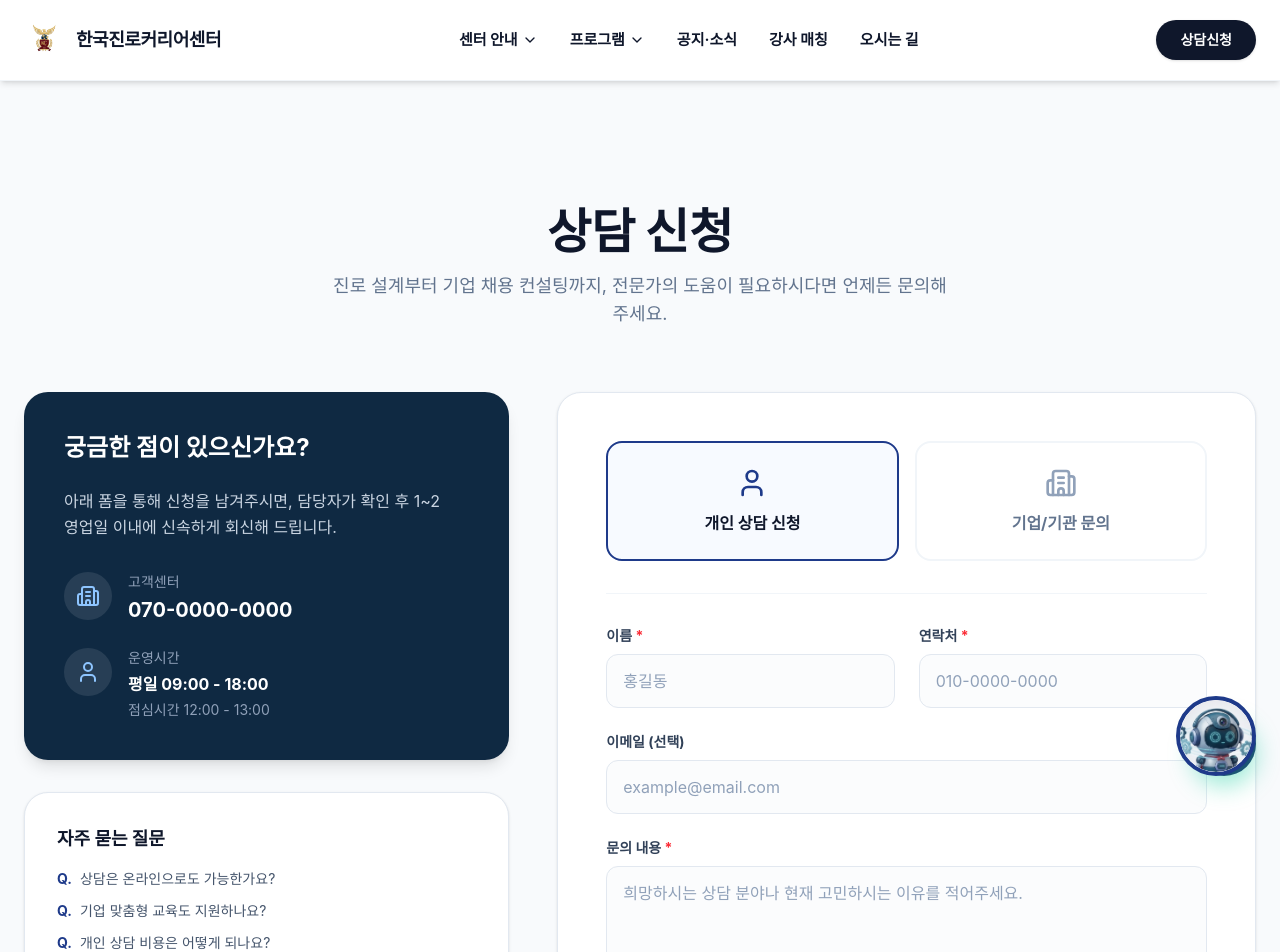
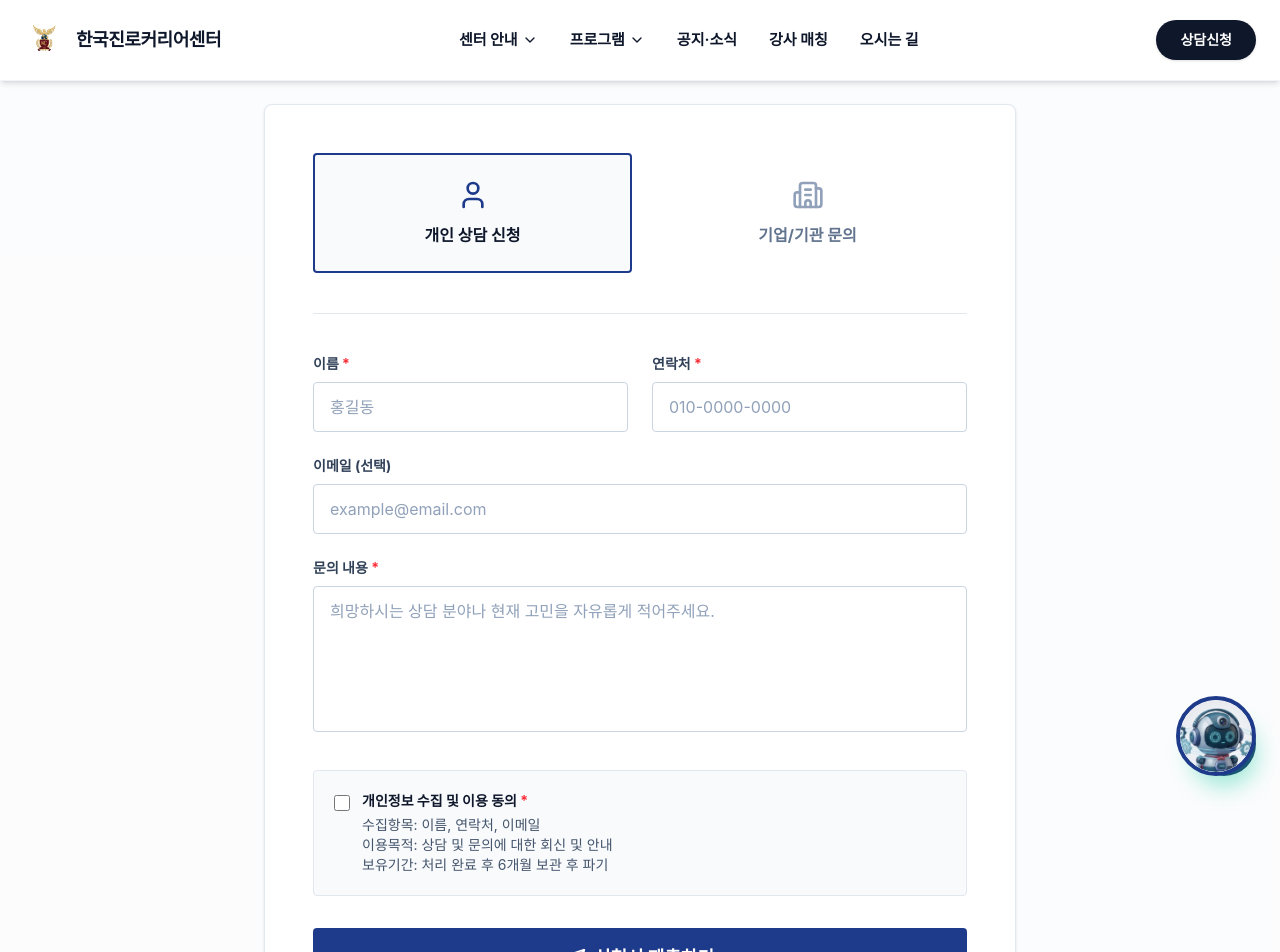
Before and after one commit to Minkkaeng/Korea-Career-Center, a Next.js app: page /apply in a window 1280 px wide. Shown: the top 952 px of the page. Built offline with nearby package versions, Linux system fonts and the light colour scheme.

Commit message:
revert: rollback Apply.tsx to original single column layout as requested

```diff
--- a/approved-ui/pages/Apply.tsx
+++ b/approved-ui/pages/Apply.tsx
@@ -82,89 +82,26 @@ export default function Apply() {
   };
 
   return (
-    <div className="min-h-screen bg-slate-50 pb-24 pt-32 font-sans">
-      <div className="max-w-[1280px] mx-auto px-4 sm:px-6">
+    <div className="w-full bg-slate-50/50 font-sans min-h-screen pb-24">
+      <div className="max-w-[800px] mx-auto px-4 sm:px-6 pt-4 md:pt-6 relative z-20">
+        <div className="bg-white rounded-lg border border-slate-200 p-8 md:p-12 shadow-sm relative overflow-hidden">
 
-        {/* Header Title */}
-        <div className="text-center mb-16">
-          <h1 className="text-4xl md:text-5xl font-black text-slate-900 mb-4">상담 신청</h1>
-          <p className="text-lg text-slate-500 max-w-2xl mx-auto break-keep">
-            진로 설계부터 기업 채용 컨설팅까지, 전문가의 도움이 필요하시다면 언제든 문의해 주세요.
-          </p>
-        </div>
-
-        <div className="grid lg:grid-cols-12 gap-8 lg:gap-12 items-start">
-
-          {/* Left: Contact Info & Guide */}
-          <div className="lg:col-span-5 flex flex-col gap-8">
-            <div className="bg-[#0f2942] text-white rounded-3xl p-8 md:p-10 shadow-lg">
-              <h2 className="text-2xl font-bold mb-6">궁금한 점이 있으신가요?</h2>
-              <p className="text-slate-300 leading-relaxed mb-8 break-keep">
-                아래 폼을 통해 신청을 남겨주시면, 담당자가 확인 후 1~2 영업일 이내에 신속하게 회신해 드립니다.
-              </p>
-
-              <div className="space-y-6">
-                <div className="flex items-start gap-4">
-                  <div className="w-12 h-12 bg-white/10 rounded-full flex items-center justify-center shrink-0">
-                    <Building2 className="w-6 h-6 text-blue-300" />
-                  </div>
-                  <div>
-                    <h3 className="text-slate-400 text-sm mb-1">고객센터</h3>
-                    <p className="font-bold text-xl">070-0000-0000</p>
-                  </div>
-                </div>
-
-                <div className="flex items-start gap-4">
-                  <div className="w-12 h-12 bg-white/10 rounded-full flex items-center justify-center shrink-0">
-                    <User className="w-6 h-6 text-blue-300" />
-                  </div>
-                  <div>
-                    <h3 className="text-slate-400 text-sm mb-1">운영시간</h3>
-                    <p className="font-bold">평일 09:00 - 18:00</p>
-                    <p className="text-sm text-slate-400 mt-1">점심시간 12:00 - 13:00</p>
-                  </div>
-                </div>
-              </div>
-            </div>
-
-            <div className="bg-white rounded-3xl p-8 border border-slate-200 shadow-sm">
-              <h3 className="font-bold text-lg text-slate-900 mb-4">자주 묻는 질문</h3>
-              <ul className="space-y-3 text-slate-600 text-sm">
-                <li className="flex gap-2">
-                  <span className="text-[#1e3a8a] font-bold">Q.</span>
-                  <span>상담은 온라인으로도 가능한가요?</span>
-                </li>
-                <li className="flex gap-2">
-                  <span className="text-[#1e3a8a] font-bold">Q.</span>
-                  <span>기업 맞춤형 교육도 지원하나요?</span>
-                </li>
-                <li className="flex gap-2">
-                  <span className="text-[#1e3a8a] font-bold">Q.</span>
-                  <span>개인 상담 비용은 어떻게 되나요?</span>
-                </li>
-              </ul>
-            </div>
-          </div>
-
-          {/* Right: Form Area */}
-          <div className="lg:col-span-7 bg-white rounded-3xl p-8 md:p-12 shadow-sm border border-slate-200 relative overflow-hidden">
           {submitStatus === 'success' ? (
             <div className="text-center py-20 animate-in fade-in zoom-in duration-500">
-                <div className="w-20 h-20 bg-emerald-50 rounded-full flex items-center justify-center mx-auto mb-6">
+              <div className="w-20 h-20 bg-emerald-50 rounded flex items-center justify-center mx-auto mb-6">
                 <CheckCircle2 className="w-10 h-10 text-emerald-600" />
               </div>
               <h2 className="text-2xl font-bold text-slate-900 mb-4">신청이 완료되었습니다!</h2>
               <p className="text-slate-500 mb-8">담당자가 내용 확인 후 기재해주신 연락처로 회신해 드리겠습니다.</p>
               <button
                 onClick={() => setSubmitStatus('idle')}
-                  className="px-8 py-3 bg-[#0f2942] text-white font-bold rounded-xl hover:bg-[#1e3a8a] transition-colors"
+                className="px-8 py-3 bg-slate-900 text-white font-bold rounded hover:bg-slate-800 transition-colors"
               >
                 다른 문의 남기기
               </button>
             </div>
           ) : (
             <form onSubmit={handleSubmit} className="relative z-10 animate-in fade-in duration-500">
-                {/* Honeypot */}
               <div className="absolute -left-[10000px]" aria-hidden="true">
                 <label htmlFor="website">웹사이트</label>
                 <input
@@ -177,16 +114,15 @@ export default function Apply() {
                   autoComplete="off"
                 />
               </div>
-
               {/* Type Selection */}
-                <div className="grid grid-cols-2 gap-4 mb-8">
+              <div className="grid grid-cols-2 gap-4 mb-10 border-b border-slate-200 pb-10">
                 <button
                   type="button"
                   onClick={() => setFormType('counseling')}
-                    className={`flex flex-col items-center gap-3 p-6 rounded-2xl border-2 transition-all ${
+                  className={`flex flex-col items-center gap-3 p-6 rounded border-2 transition-all ${
                     formType === 'counseling'
-                        ? 'border-[#1e3a8a] bg-blue-50/50'
-                        : 'border-slate-100 bg-white hover:border-slate-300'
+                      ? 'border-[#1e3a8a] bg-slate-50'
+                      : 'border-transparent bg-white hover:bg-slate-50'
                   }`}
                 >
                   <User className={`w-8 h-8 ${formType === 'counseling' ? 'text-[#1e3a8a]' : 'text-slate-400'}`} />
@@ -195,18 +131,16 @@ export default function Apply() {
                 <button
                   type="button"
                   onClick={() => setFormType('education')}
-                    className={`flex flex-col items-center gap-3 p-6 rounded-2xl border-2 transition-all ${
+                  className={`flex flex-col items-center gap-3 p-6 rounded border-2 transition-all ${
                     formType === 'education'
-                        ? 'border-[#1e3a8a] bg-blue-50/50'
-                        : 'border-slate-100 bg-white hover:border-slate-300'
+                      ? 'border-[#1e3a8a] bg-slate-50'
+                      : 'border-transparent bg-white hover:bg-slate-50'
                   }`}
                 >
                   <Building2 className={`w-8 h-8 ${formType === 'education' ? 'text-[#1e3a8a]' : 'text-slate-400'}`} />
                   <span className={`font-bold ${formType === 'education' ? 'text-slate-900' : 'text-slate-500'}`}>기업/기관 문의</span>
                 </button>
               </div>
-
-                <hr className="border-slate-100 mb-8" />
 
               <div className="grid md:grid-cols-2 gap-6 mb-6">
                 <div className="space-y-2">
@@ -218,8 +152,8 @@ export default function Apply() {
                     name="name"
                     value={formData.name}
                     onChange={handleChange}
-                      className={`w-full px-4 py-3.5 rounded-xl border bg-slate-50/50 text-slate-900 placeholder:text-slate-400 focus:bg-white focus:outline-none focus:ring-2 transition-all ${
-                        errors.name ? 'border-red-300 focus:border-red-500 focus:ring-red-200' : 'border-slate-200 focus:border-[#1e3a8a] focus:ring-[#1e3a8a]/20'
+                    className={`w-full px-4 py-3 rounded border bg-white text-slate-900 placeholder:text-slate-400 focus:outline-none focus:ring-1 transition-all ${
+                      errors.name ? 'border-red-500 focus:border-red-500 focus:ring-red-200' : 'border-slate-300 focus:border-[#1e3a8a] focus:ring-[#1e3a8a]'
                     }`}
                     placeholder={formType === 'counseling' ? '홍길동' : '홍길동 / (주)한국기업'}
                   />
@@ -233,8 +167,8 @@ export default function Apply() {
                     name="phone"
                     value={formData.phone}
                     onChange={handleChange}
-                      className={`w-full px-4 py-3.5 rounded-xl border bg-slate-50/50 text-slate-900 placeholder:text-slate-400 focus:bg-white focus:outline-none focus:ring-2 transition-all ${
-                        errors.phone ? 'border-red-300 focus:border-red-500 focus:ring-red-200' : 'border-slate-200 focus:border-[#1e3a8a] focus:ring-[#1e3a8a]/20'
+                    className={`w-full px-4 py-3 rounded border bg-white text-slate-900 placeholder:text-slate-400 focus:outline-none focus:ring-1 transition-all ${
+                      errors.phone ? 'border-red-500 focus:border-red-500 focus:ring-red-200' : 'border-slate-300 focus:border-[#1e3a8a] focus:ring-[#1e3a8a]'
                     }`}
                     placeholder="010-0000-0000"
                   />
@@ -249,8 +183,8 @@ export default function Apply() {
                   name="email"
                   value={formData.email}
                   onChange={handleChange}
-                    className={`w-full px-4 py-3.5 rounded-xl border bg-slate-50/50 text-slate-900 placeholder:text-slate-400 focus:bg-white focus:outline-none focus:ring-2 transition-all ${
-                      errors.email ? 'border-red-300 focus:border-red-500 focus:ring-red-200' : 'border-slate-200 focus:border-[#1e3a8a] focus:ring-[#1e3a8a]/20'
+                  className={`w-full px-4 py-3 rounded border bg-white text-slate-900 placeholder:text-slate-400 focus:outline-none focus:ring-1 transition-all ${
+                    errors.email ? 'border-red-500 focus:border-red-500 focus:ring-red-200' : 'border-slate-300 focus:border-[#1e3a8a] focus:ring-[#1e3a8a]'
                   }`}
                   placeholder="example@email.com"
                 />
@@ -264,16 +198,16 @@ export default function Apply() {
                   value={formData.content}
                   onChange={handleChange}
                   rows={5}
-                    className={`w-full px-4 py-3.5 rounded-xl border bg-slate-50/50 text-slate-900 placeholder:text-slate-400 focus:bg-white focus:outline-none focus:ring-2 transition-all resize-none ${
-                      errors.content ? 'border-red-300 focus:border-red-500 focus:ring-red-200' : 'border-slate-200 focus:border-[#1e3a8a] focus:ring-[#1e3a8a]/20'
+                  className={`w-full px-4 py-3 rounded border bg-white text-slate-900 placeholder:text-slate-400 focus:outline-none focus:ring-1 transition-all resize-none ${
+                    errors.content ? 'border-red-500 focus:border-red-500 focus:ring-red-200' : 'border-slate-300 focus:border-[#1e3a8a] focus:ring-[#1e3a8a]'
                   }`}
-                    placeholder={formType === 'counseling' ? '희망하시는 상담 분야나 현재 고민하시는 이유를 적어주세요.' : '요청하시는 교육 주제, 예상 인원 및 일정을 남겨주시면 빠른 상담이 가능합니다.'}
+                  placeholder={formType === 'counseling' ? '희망하시는 상담 분야나 현재 고민을 자유롭게 적어주세요.' : '요청하시는 교육 주제, 예상 인원 및 일정을 남겨주시면 더 빠른 상담이 가능합니다.'}
                 ></textarea>
                 {errors.content && <p className="text-red-500 text-sm flex items-center gap-1 mt-1"><AlertCircle className="w-4 h-4"/> {errors.content}</p>}
               </div>
 
               {/* Privacy Consent */}
-                <div className={`flex items-start gap-3 mb-8 p-5 rounded-xl border transition-colors ${errors.privacy ? 'border-red-300 bg-red-50' : 'bg-slate-50 border-slate-200'}`}>
+              <div className={`flex items-start gap-3 mb-8 p-5 rounded border ${errors.privacy ? 'border-red-300 bg-red-50' : 'bg-slate-50 border-slate-200'}`}>
                 <input
                   type="checkbox"
                   id="privacy"
@@ -291,14 +225,14 @@ export default function Apply() {
               <button
                 type="submit"
                 disabled={isSubmitting}
-                  className="w-full py-4 bg-[#0f2942] hover:bg-[#1e3a8a] text-white font-bold rounded-xl transition-all flex justify-center items-center gap-2 text-lg disabled:opacity-70 shadow-md hover:shadow-lg"
+                className="w-full py-4 bg-[#1e3a8a] hover:bg-[#1e40af] text-white font-bold rounded transition-all flex justify-center items-center gap-2 text-lg disabled:opacity-70"
               >
                 {isSubmitting ? (
                   <span className="animate-pulse">처리 중입니다...</span>
                 ) : (
                   <>
                     <Send className="w-5 h-5" />
-                      상담 신청 제출하기
+                    신청서 제출하기
                   </>
                 )}
               </button>
@@ -307,6 +241,5 @@ export default function Apply() {
         </div>
       </div>
     </div>
-    </div>
   );
 }
```
Lines whose indentation alone changed are shown as unchanged.
